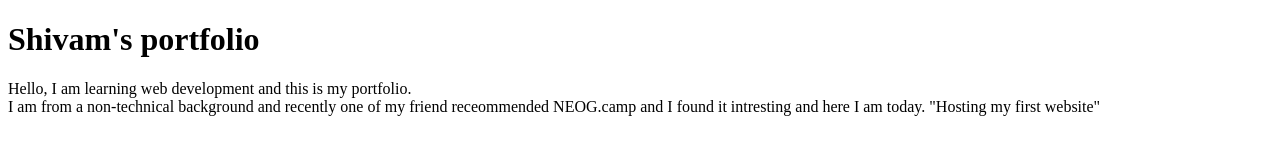
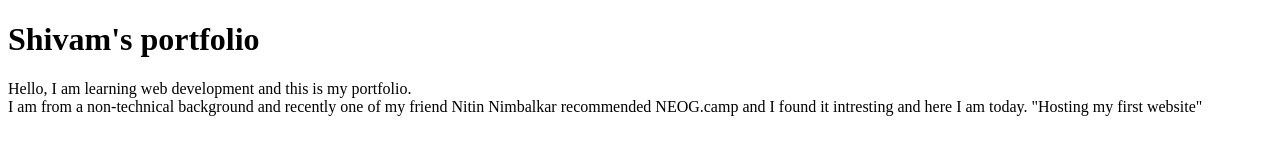
Before and after one commit to sahaniss27/sahaniss-portfolio, a plain HTML site: page index.html in a window 1280 px wide. Drawn offline with Linux system fonts and the light colour scheme.

```diff
--- a/index.html
+++ b/index.html
@@ -8,6 +8,6 @@
 </head>
 <body>
     <h1>Shivam's portfolio </h1>
-    <p>Hello, I am learning web development and this is my portfolio. <br>I am from a non-technical background and recently one of my friend receommended NEOG.camp and I found it intresting and here I am today. "Hosting my first website"</p>
+    <p>Hello, I am learning web development and this is my portfolio. <br>I am from a non-technical background and recently one of my friend Nitin Nimbalkar recommended NEOG.camp and I found it intresting and here I am today. "Hosting my first website"</p>
 </body>
 </html>
```
